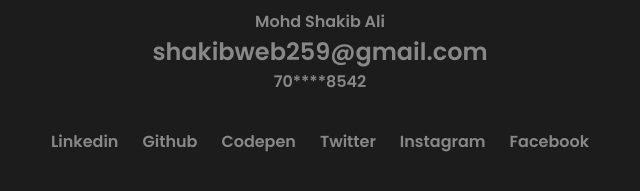
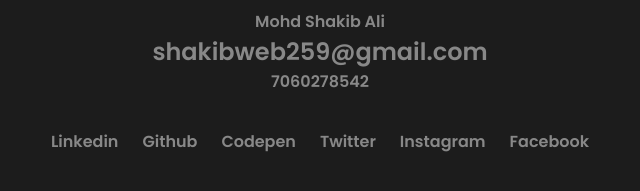
Before and after one commit to shakibsaifi1/mywebsite, a plain HTML site: page index.html in a window 1280 px wide. Shown: the part 976-1167 px from the top of the page, 320-960 px from the left. Drawn offline with Linux system fonts and the light colour scheme.

Commit message:
Update index.html

```diff
--- a/index.html
+++ b/index.html
@@ -76,7 +76,7 @@
                 </span>
                 <h3>shakibweb259@gmail.com</h3>
                 <a href="#">
-                    70****8542
+                    7060278542
                 </a>
             </div>
             <div class="social-link">
```
